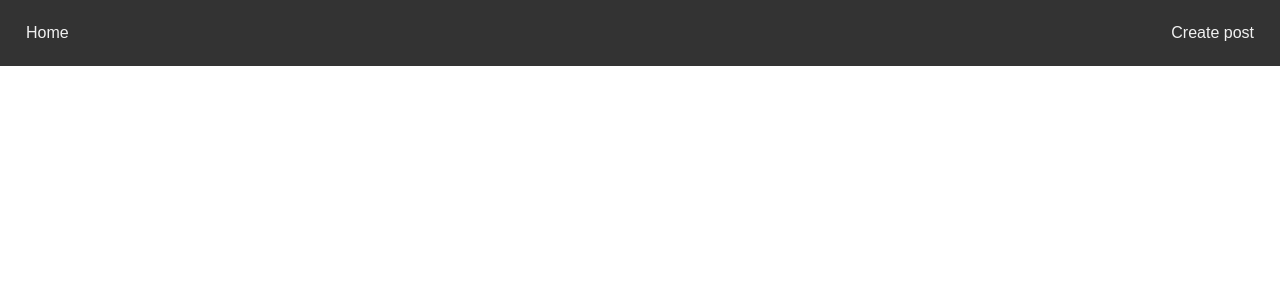
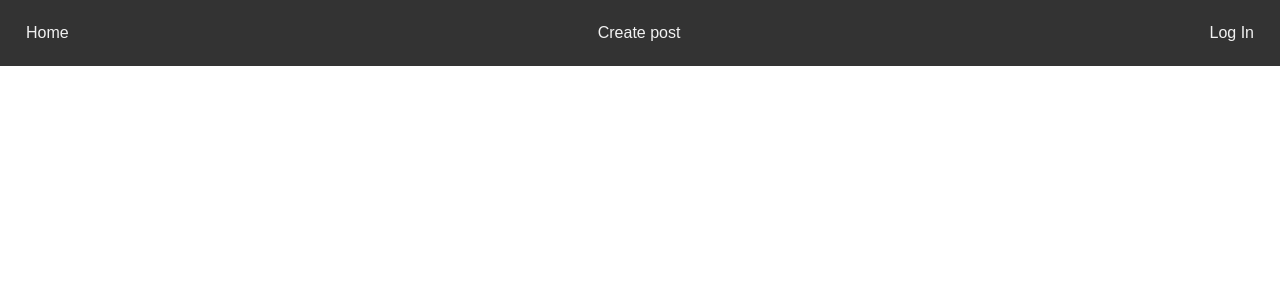
Before and after one commit to Andriiko26/virtual-nexus, a Django app: page /posts/ in a window 1280 px wide. Shown: the top 300 px of the page. Run offline with Django 5.2, Linux system fonts and the light colour scheme; data that the repository does not hold is empty.

Commit message:
add log in to templates

```diff
--- a/virtual_nexus_project/templates/_base.html
+++ b/virtual_nexus_project/templates/_base.html
@@ -11,7 +11,9 @@
     <div class="navbar">
         <a href="{% url 'post-home' %}">Home</a>
         <a href="{% url 'post-create' %}">Create post</a>
+        <a href="{% url 'account_login' %}">Log In</a>
     </div>
+
     <div class="container">
         {% block content%}
         {% endblock %}
```
